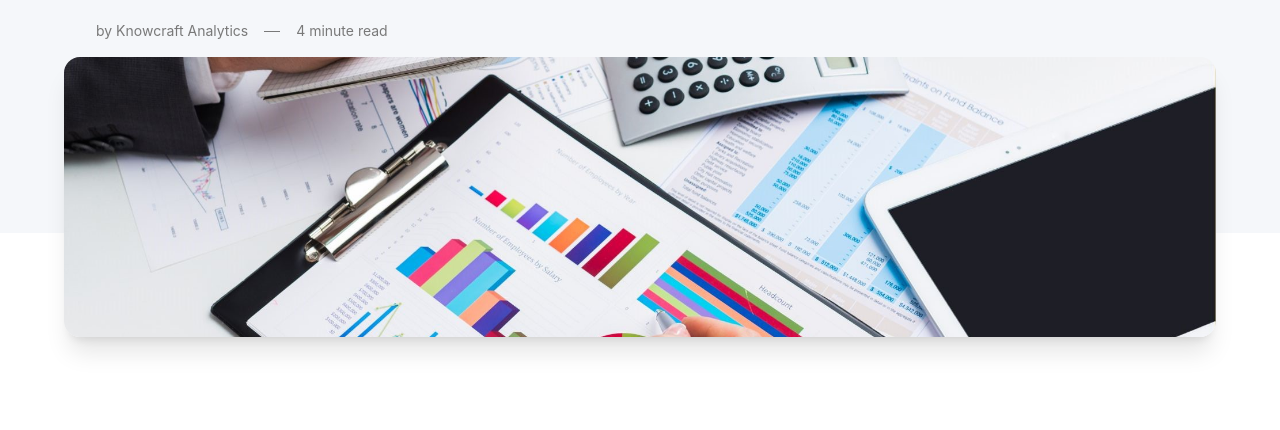
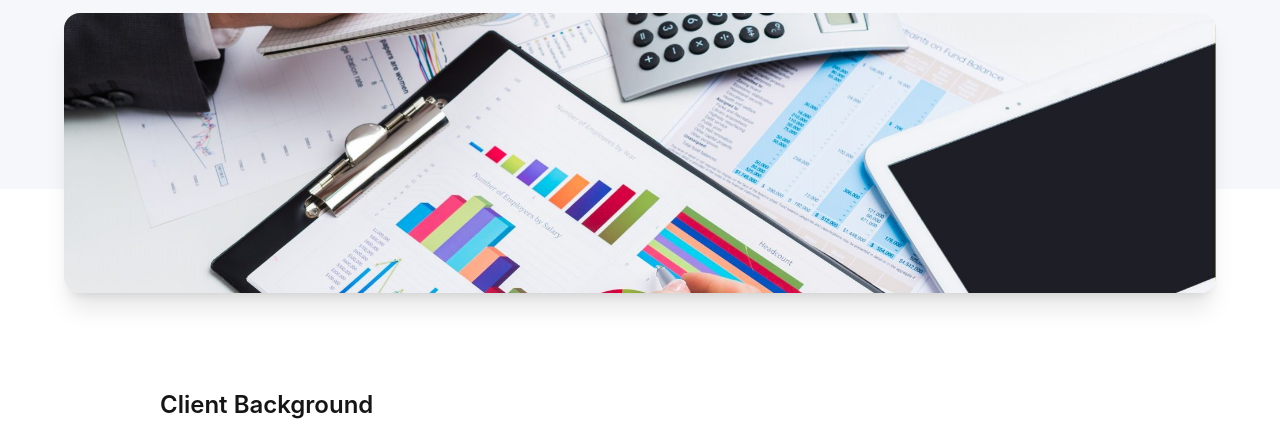
Before and after one commit to UncoreDigital/fin-keepers, an Astro site: page /casestudy/1 in a window 1280 px wide. Shown: the part 301-731 px from the top of the page. Built offline with nearby package versions, Linux system fonts and the light colour scheme; Astro itself is replaced by a stand-in of ours; a web font is replaced by a local one.

Commit message:
Remove commented-out author and read time section
Removed a commented-out section related to author and read time.

```diff
--- a/src/pages/casestudy/1.astro
+++ b/src/pages/casestudy/1.astro
@@ -22,13 +22,13 @@ import Footer6 from "../../components/Footer6.astro";
           </div>
         </div>
 
-        <div class="mt-6 flex flex-wrap gap-4 text-[#797979] text-sm items-center">
+        <!-- <div class="mt-6 flex flex-wrap gap-4 text-[#797979] text-sm items-center">
           <span>by Knowcraft Analytics</span>
           <div class="h-px w-4 bg-[#797979]"></div>
           <div class="flex items-center gap-2">
             <span>4 minute read</span>
           </div>
-        </div>
+        </div> -->
       </div>
 
       <div class="absolute left-1/2 -translate-x-1/2 w-[90%] max-w-6xl z-[30] !mt-4 !mb-10">
```
